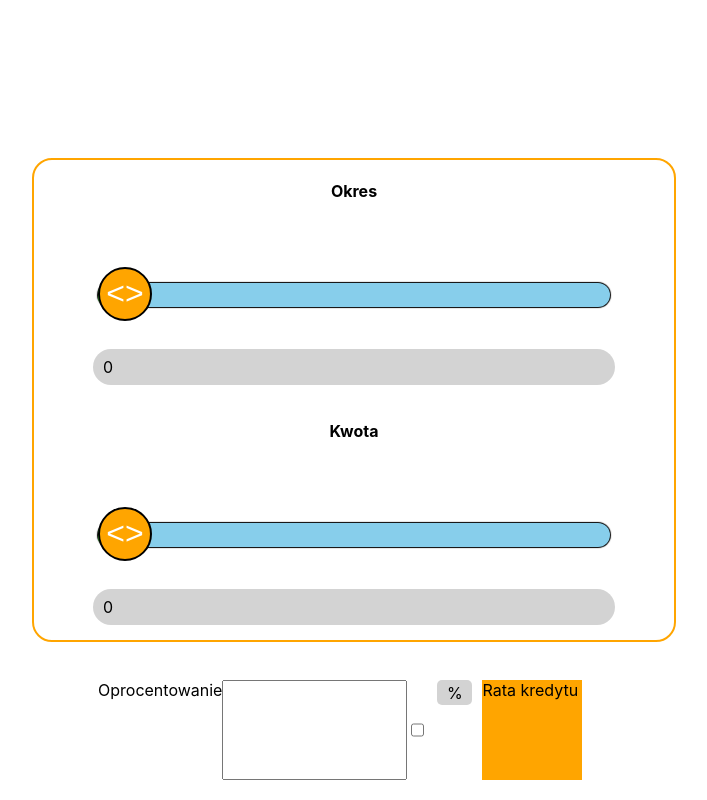
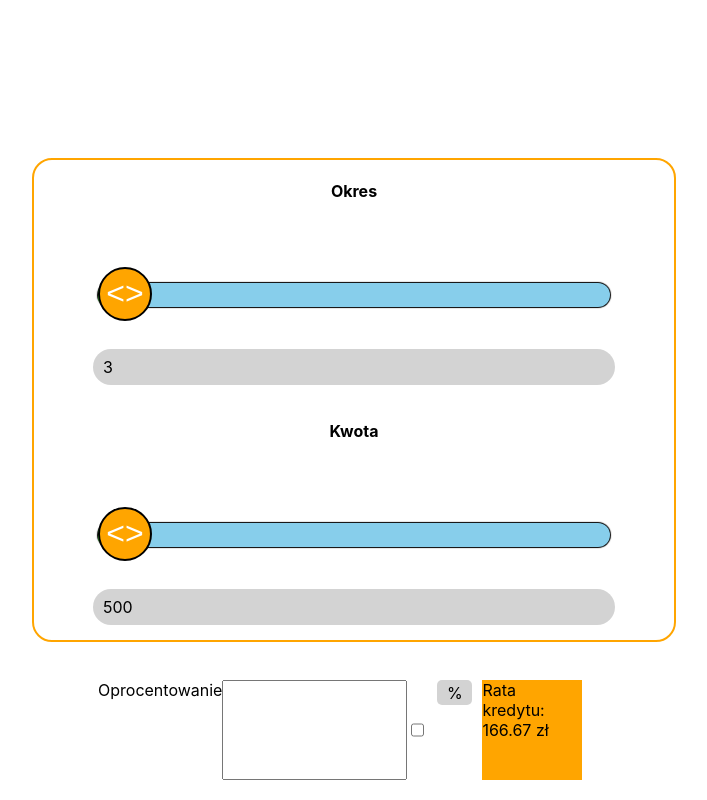
Before and after one commit to Szadziu/BankAppTask, a React (Create React App) app: page / in a window 1280 px wide. Shown: the whole page, without its empty margins (286-993 px from the left). Built offline with nearby package versions, Linux system fonts and the light colour scheme.

Commit message:
add handle amount and period of loan functions

```diff
--- a/src/components/App.js
+++ b/src/components/App.js
@@ -4,19 +4,45 @@ import React from "react";
 import Slider from "./Slider";
 
 class App extends React.Component {
+  state = {
+    loanPeriod: 1,
+    loanAmount: 0,
+  };
+
+  handleLoanAmount = (dataValue) => {
+    this.setState({ loanAmount: dataValue });
+  };
+
+  handleLoanPeriod = (dataValue) => {
+    this.setState({ loanPeriod: dataValue });
+  };
   render() {
+    const { loanAmount, loanPeriod } = this.state;
+    const loanInstallment = (loanAmount / loanPeriod).toFixed(2);
     return (
       <>
         <Container>
-          <Slider text={"Okres"} min={3} max={120} />
-          <Slider text={"Kwota"} min={500} max={100000} />
+          <Slider
+            text={"Okres"}
+            handleLoan={this.handleLoanPeriod}
+            min={3}
+            max={120}
+          />
+          <Slider
+            text={"Kwota"}
+            handleLoan={this.handleLoanAmount}
+            min={500}
+            max={100000}
+          />
         </Container>
         <InterestRate>
-          <label for="title">Oprocentowanie</label>
+          <label htmlFor="title">Oprocentowanie</label>
           <input name="title" id="title" type="text" />
           <input type="checkbox" />
           <PercentageSign>%</PercentageSign>
-          <LoanInstallment>Rata kredytu</LoanInstallment>
+          <LoanInstallment>
+            Rata kredytu: {loanInstallment ? loanInstallment : "0"} zł
+          </LoanInstallment>
         </InterestRate>
       </>
     );
--- a/src/components/Slider.js
+++ b/src/components/Slider.js
@@ -4,9 +4,13 @@ import React from "react";
 class Slider extends React.Component {
   state = {
     position: 0,
-    value: 0,
+    value: this.props.min,
   };
   sliderRef = React.createRef();
+
+  componentDidMount() {
+    this.props.handleLoan(this.state.value);
+  }
 
   startDrag = (e) => {
     e.preventDefault();
@@ -21,15 +25,17 @@ class Slider extends React.Component {
 
   progressDrag = (width, mouseX) => {
     const { max, min } = this.props;
-    const step = (width - 160) / (max - min);
-    const newValue = Math.round((mouseX - 80) / step) + min;
+    const step = (width - 50) / (max - min);
+    const newValue = Math.round((mouseX - 25) / step) + min;
     this.setState({ value: newValue });
   };
 
   drag = (e) => {
+    this.props.handleLoan(this.state.value);
+
     const slider = this.sliderRef.current;
     const { left, width } = slider.getBoundingClientRect();
-    const draggableWidth = 160;
+    const draggableWidth = 50;
     const mouseX = e.clientX - left;
 
     const startPosition = mouseX - draggableWidth / 2;
```
